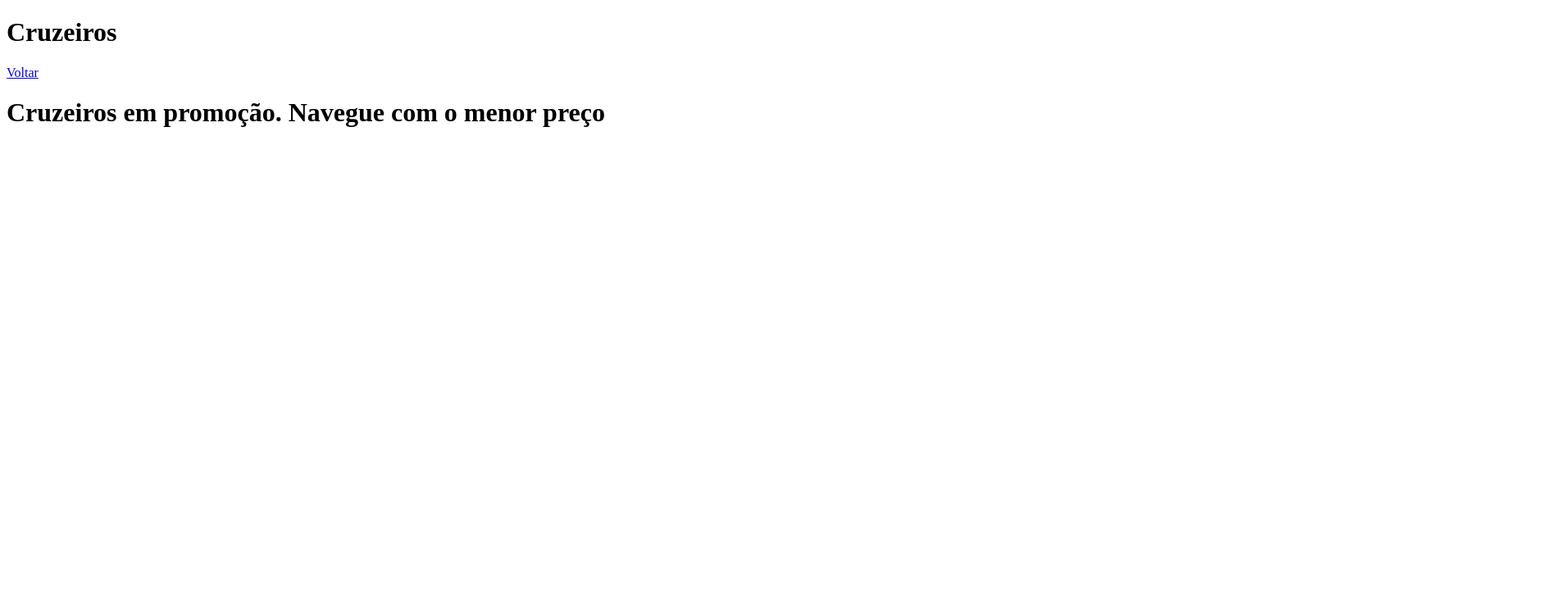
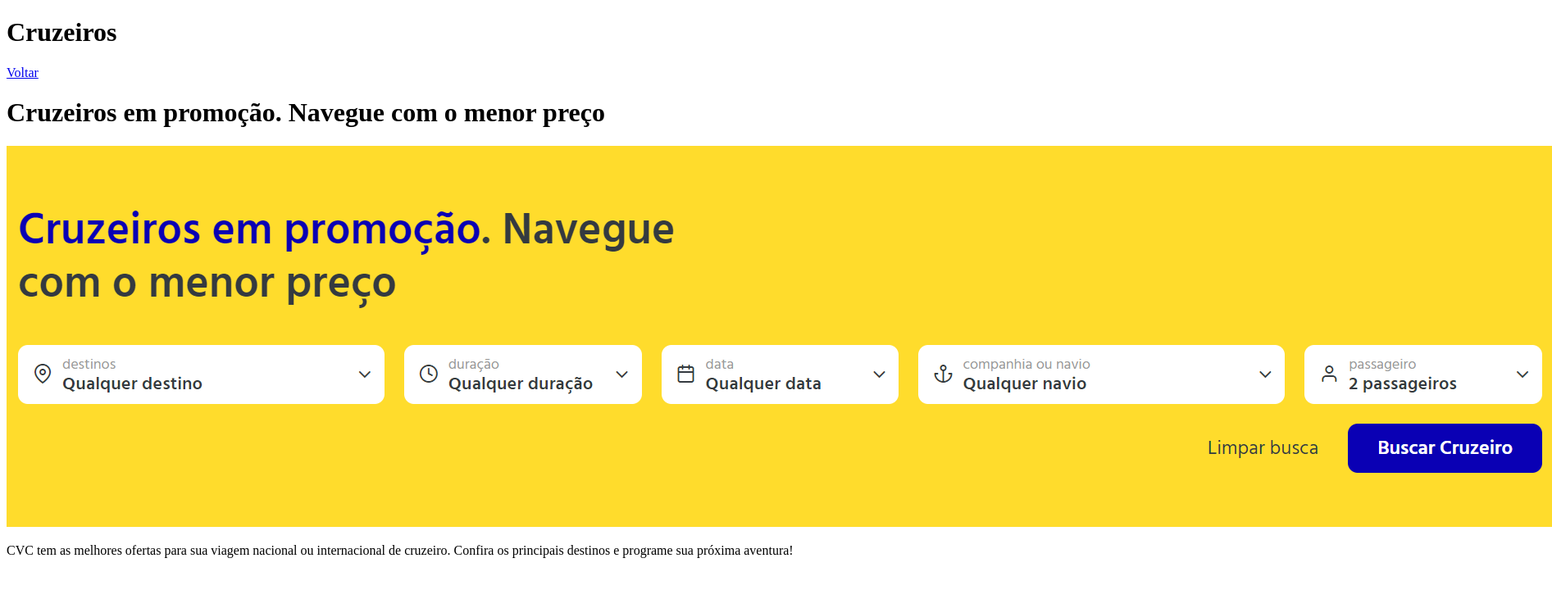
Before and after one commit to andersonbezerra01/ancora, a plain HTML site: page Cruzeiros.html in a window 1280 px wide. Shown: the whole page at 82% size, 1893 px wide, since content can reach past the window. Drawn offline with Linux system fonts and the light colour scheme.

Commit message:
cruzeiro

```diff
--- a/Cruzeiros.html
+++ b/Cruzeiros.html
@@ -11,8 +11,9 @@
 
     <div>
         <h1>Cruzeiros em promoção. Navegue com o menor preço</h1>
-        <img src="" alt="">
-        <p></p>
+        <img src="./c.png" alt="">
+        <p>CVC tem as melhores ofertas para sua viagem nacional ou internacional de cruzeiro.
+            Confira os principais destinos e programe sua próxima aventura!</p>
     </div>
 </body>
 </html>
```
Also changed, not shown: c.png (added).
